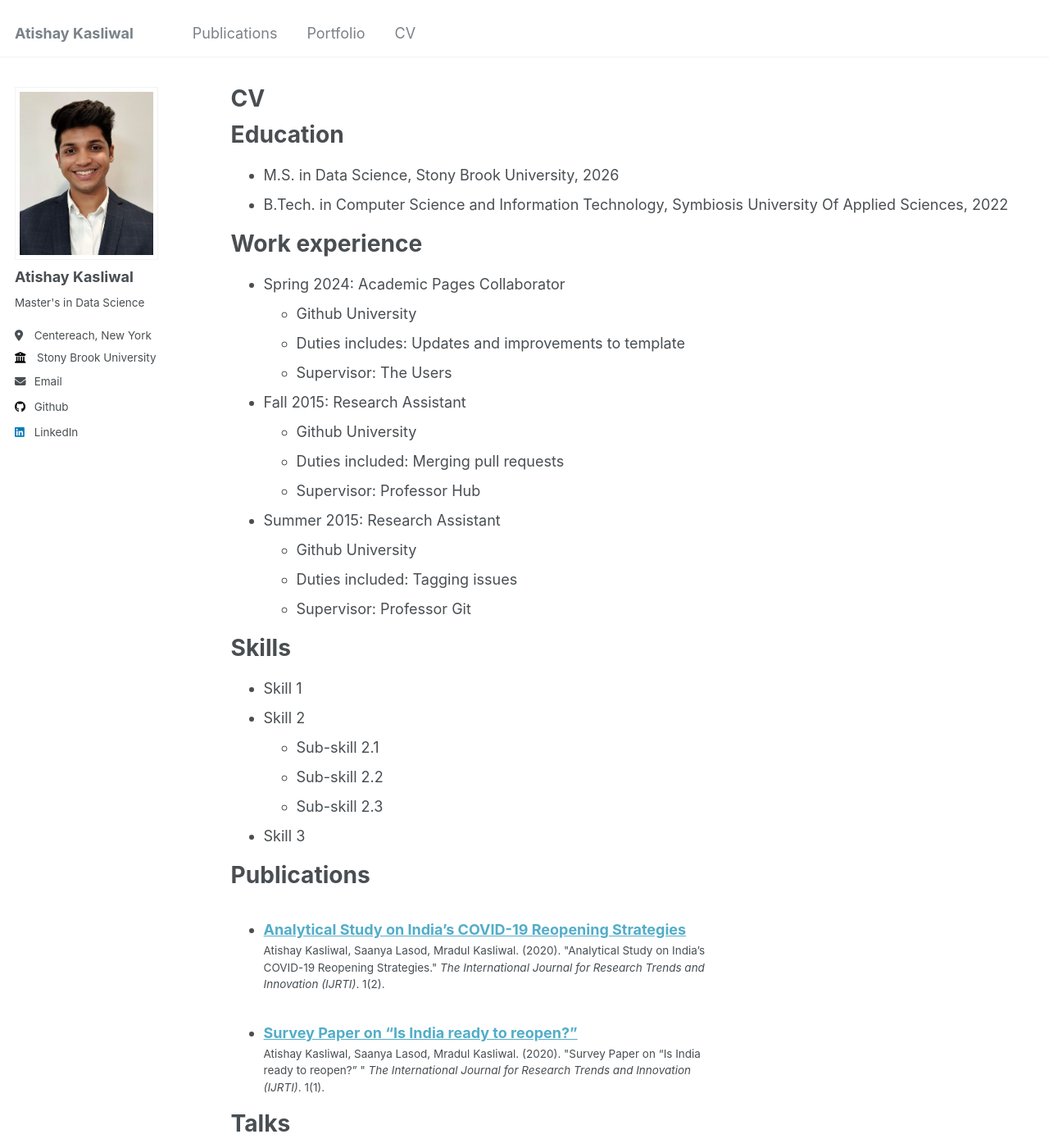
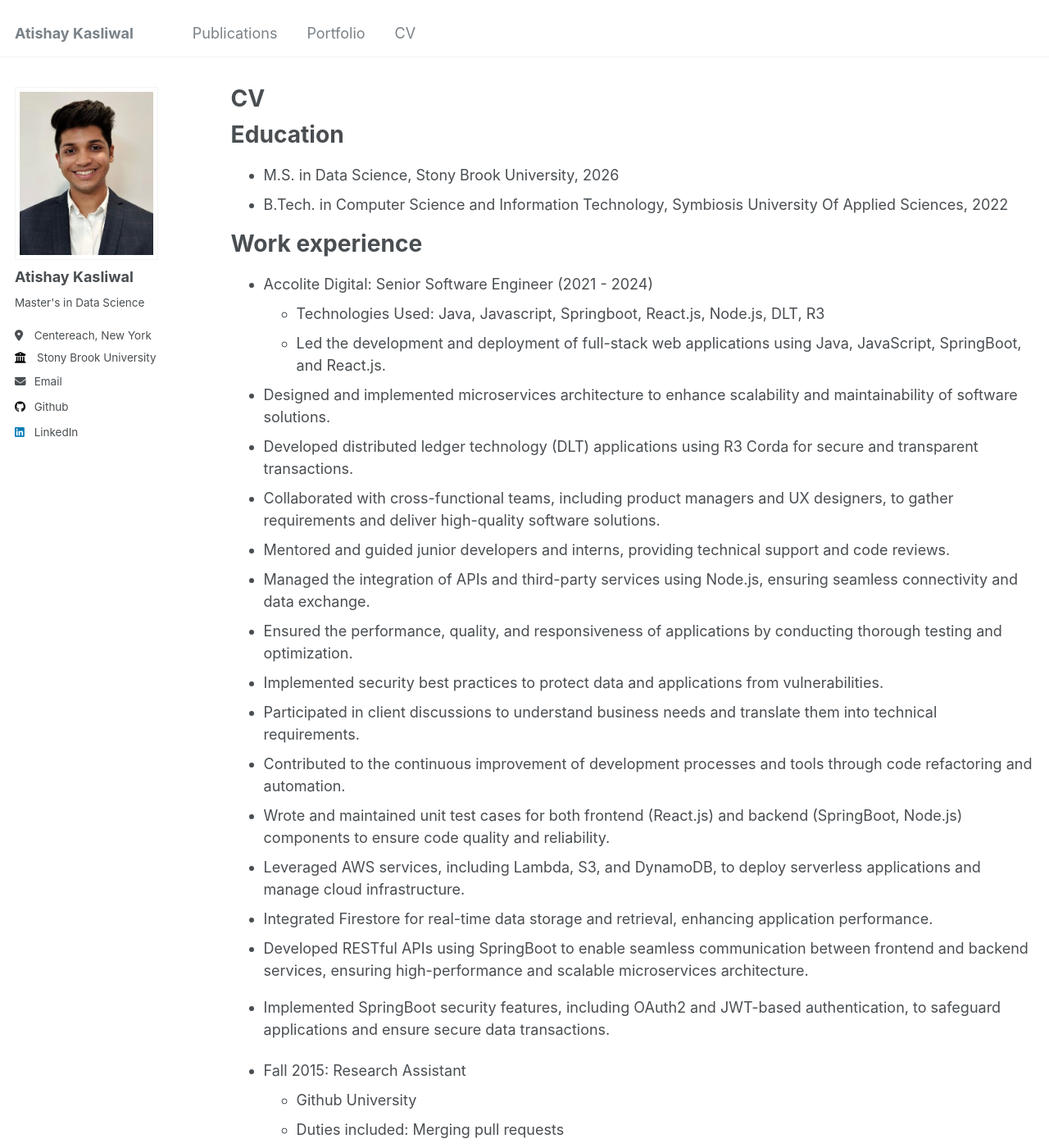
Before and after one commit to atishay-kasliwal/atishay-kasliwal.github.io, a Jekyll site: the page built from _pages/cv.md, in a window 1280 px wide and 1400 px high. Shown: the whole window at 82% size. Built offline with Jekyll 4.4.1, drawn with Linux system fonts in a browser that asks for light colours; some of the changed text lies outside the part shown.

Commit message:
ACcolite digital

```diff
--- a/_pages/cv.md
+++ b/_pages/cv.md
@@ -16,10 +16,23 @@ Education
 
 Work experience
 ======
-* Spring 2024: Academic Pages Collaborator
-  * Github University
-  * Duties includes: Updates and improvements to template
-  * Supervisor: The Users
+* Accolite Digital: Senior Software Engineer (2021 - 2024)
+  * Technologies Used: Java, Javascript, Springboot, React.js, Node.js, DLT, R3
+  * Led the development and deployment of full-stack web applications using Java, JavaScript, SpringBoot, and React.js.
+ * Designed and implemented microservices architecture to enhance scalability and maintainability of software solutions.
+* Developed distributed ledger technology (DLT) applications using R3 Corda for secure and transparent transactions.
+* Collaborated with cross-functional teams, including product managers and UX designers, to gather requirements and deliver high-quality software solutions.
+* Mentored and guided junior developers and interns, providing technical support and code reviews.
+* Managed the integration of APIs and third-party services using Node.js, ensuring seamless connectivity and data exchange.
+* Ensured the performance, quality, and responsiveness of applications by conducting thorough testing and optimization.
+* Implemented security best practices to protect data and applications from vulnerabilities.
+* Participated in client discussions to understand business needs and translate them into technical requirements.
+* Contributed to the continuous improvement of development processes and tools through code refactoring and automation.
+* Wrote and maintained unit test cases for both frontend (React.js) and backend (SpringBoot, Node.js) components to ensure code quality and reliability.
+* Leveraged AWS services, including Lambda, S3, and DynamoDB, to deploy serverless applications and manage cloud infrastructure.
+* Integrated Firestore for real-time data storage and retrieval, enhancing application performance.
+* Developed RESTful APIs using SpringBoot to enable seamless communication between frontend and backend services, ensuring high-performance and scalable microservices architecture.
+* Implemented SpringBoot security features, including OAuth2 and JWT-based authentication, to safeguard applications and ensure secure data transactions.
 
 * Fall 2015: Research Assistant
   * Github University
@@ -46,18 +59,6 @@ Publications
     {% include archive-single-cv.html %}
   {% endfor %}</ul>
 
-Talks
-======
-  <ul>{% for post in site.talks reversed %}
-    {% include archive-single-talk-cv.html  %}
-  {% endfor %}</ul>
-
-Teaching
-======
-  <ul>{% for post in site.teaching reversed %}
-    {% include archive-single-cv.html %}
-  {% endfor %}</ul>
-
 Service and leadership
 ======
 * Currently signed in to 43 different slack teams
```
